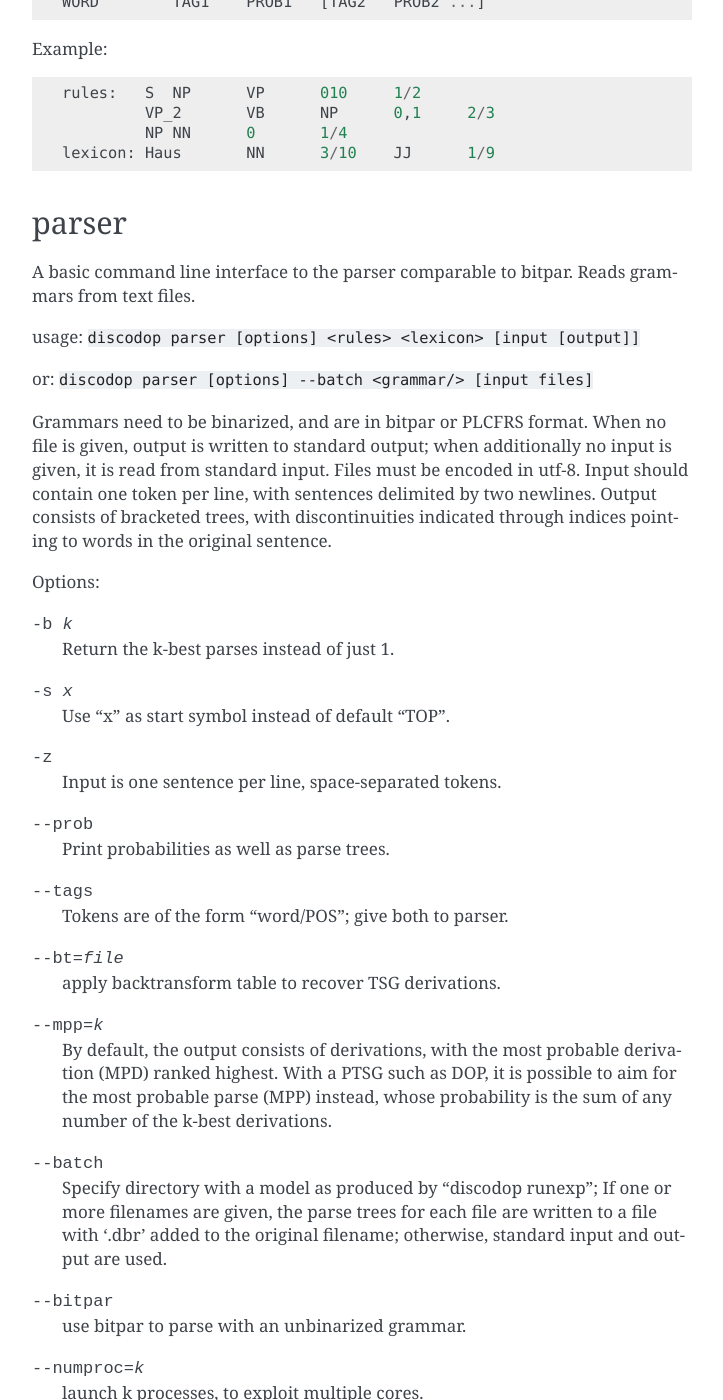
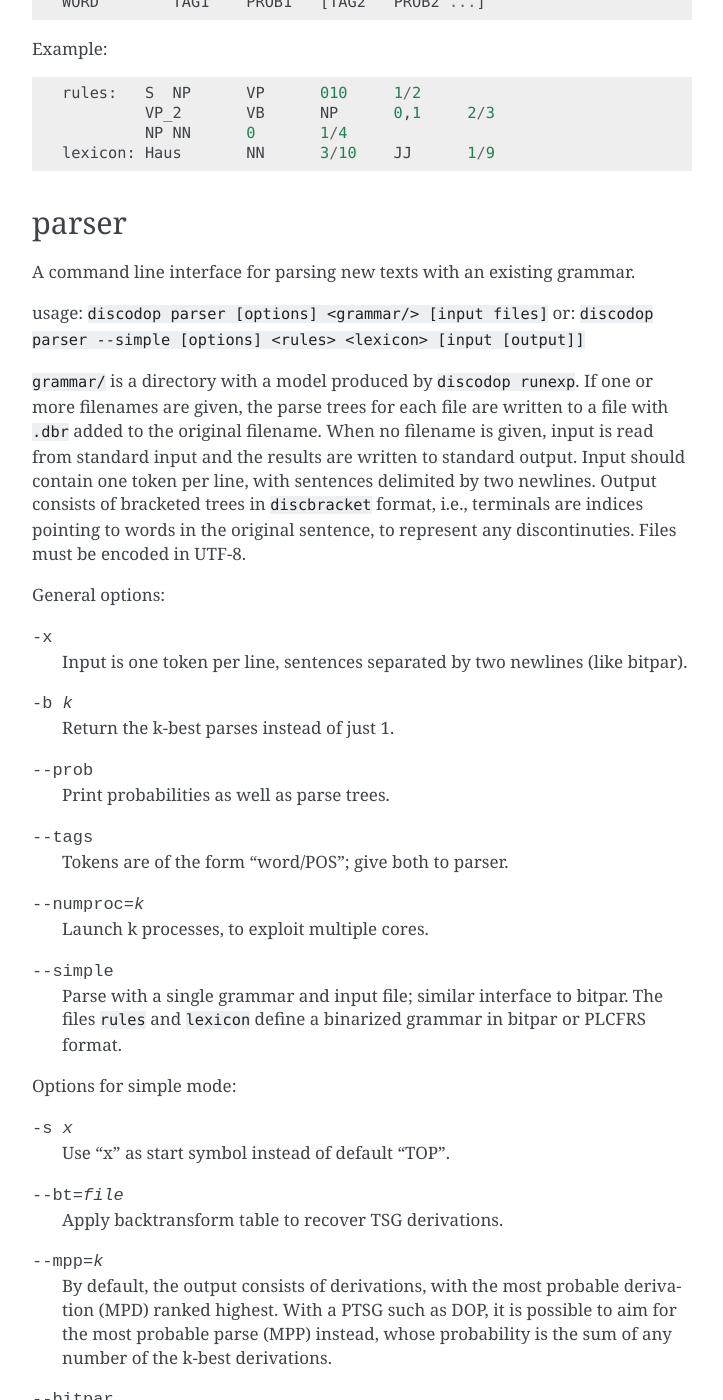
Before and after one commit to andreasvc/disco-dop, a Sphinx documentation site: the page built from docs/discodop.rst, in a window 1280 px wide and 1400 px high, scrolled down 7380 px. Shown: the whole window, without its empty margins (388-1111 px from the left). Built offline with Sphinx 7.4.7, drawn with Linux system fonts in a browser that asks for light colours; some of the changed text lies outside the part shown.

Commit message:
discodop parser: make --batch default, --simple for bitpar-like interface
- remove --batch option and make it default, replaced with --simple to
  get the bitpar-like interface.
- remove -z option, one sentence per line is default, bitpar format of
  one token per line is now the -x option.
- add example to docs of tokenizing a text with ucto and using 'discodop
  parser' on a text.

```diff
--- a/docs/discodop.rst
+++ b/docs/discodop.rst
@@ -276,40 +276,43 @@ Example::
 
 parser
 ------
-A basic command line interface to the parser comparable to bitpar.
-Reads grammars from text files.
+A command line interface for parsing new texts with an existing grammar.
 
-usage: ``discodop parser [options] <rules> <lexicon> [input [output]]``
+usage: ``discodop parser [options] <grammar/> [input files]``
+or:    ``discodop parser --simple [options] <rules> <lexicon> [input [output]]``
 
-or:    ``discodop parser [options] --batch <grammar/> [input files]``
+``grammar/`` is a directory with a model produced by ``discodop runexp``.
+If one or more filenames are given, the parse trees for each
+file are written to a file with ``.dbr`` added to the original filename.
+When no filename is given, input is read from standard input and the results
+are written to standard output. Input should contain one token per line, with
+sentences delimited by two newlines. Output consists of bracketed trees in
+``discbracket`` format, i.e., terminals are indices pointing to words in the
+original sentence, to represent any discontinuties.
+Files must be encoded in UTF-8.
 
-Grammars need to be binarized, and are in bitpar or PLCFRS format.
-When no file is given, output is written to standard output;
-when additionally no input is given, it is read from standard input.
-Files must be encoded in utf-8.
-Input should contain one token per line, with sentences delimited by two
-newlines. Output consists of bracketed trees, with discontinuities indicated
-through indices pointing to words in the original sentence.
+General options:
 
-Options:
-
+-x           Input is one token per line, sentences separated by two
+             newlines (like bitpar).
 -b k         Return the k-best parses instead of just 1.
--s x         Use "x" as start symbol instead of default "TOP".
--z           Input is one sentence per line, space-separated tokens.
 --prob       Print probabilities as well as parse trees.
 --tags       Tokens are of the form "word/POS"; give both to parser.
---bt=file    apply backtransform table to recover TSG derivations.
+--numproc=k  Launch k processes, to exploit multiple cores.
+--simple     Parse with a single grammar and input file; similar interface
+             to bitpar. The files ``rules`` and ``lexicon`` define a binarized
+             grammar in bitpar or PLCFRS format.
+
+Options for simple mode:
+
+-s x         Use "x" as start symbol instead of default "TOP".
+--bt=file    Apply backtransform table to recover TSG derivations.
 --mpp=k      By default, the output consists of derivations, with the most
              probable derivation (MPD) ranked highest. With a PTSG such as
              DOP, it is possible to aim for the most probable parse (MPP)
              instead, whose probability is the sum of any number of the
              k-best derivations.
---batch      Specify directory with a model as produced by "discodop runexp";
-             If one or more filenames are given, the parse trees for each
-             file are written to a file with '.dbr' added to the original
-             filename; otherwise, standard input and output are used.
---bitpar     use bitpar to parse with an unbinarized grammar.
---numproc=k  launch k processes, to exploit multiple cores.
+--bitpar     Use bitpar to parse with an unbinarized grammar.
 
 The PLCFRS format is as follows. Rules are delimited by newlines.
 Fields are separated by tabs. The fields are::
```
Also changed, not shown: docs/index.rst (+13 -5 lines), 1 other file.
